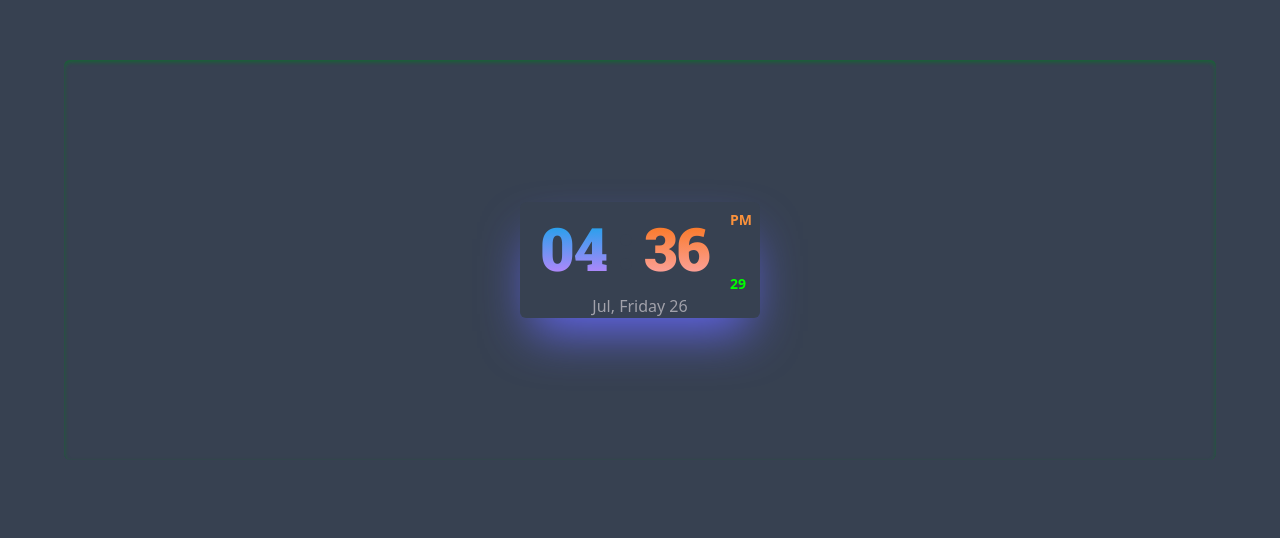
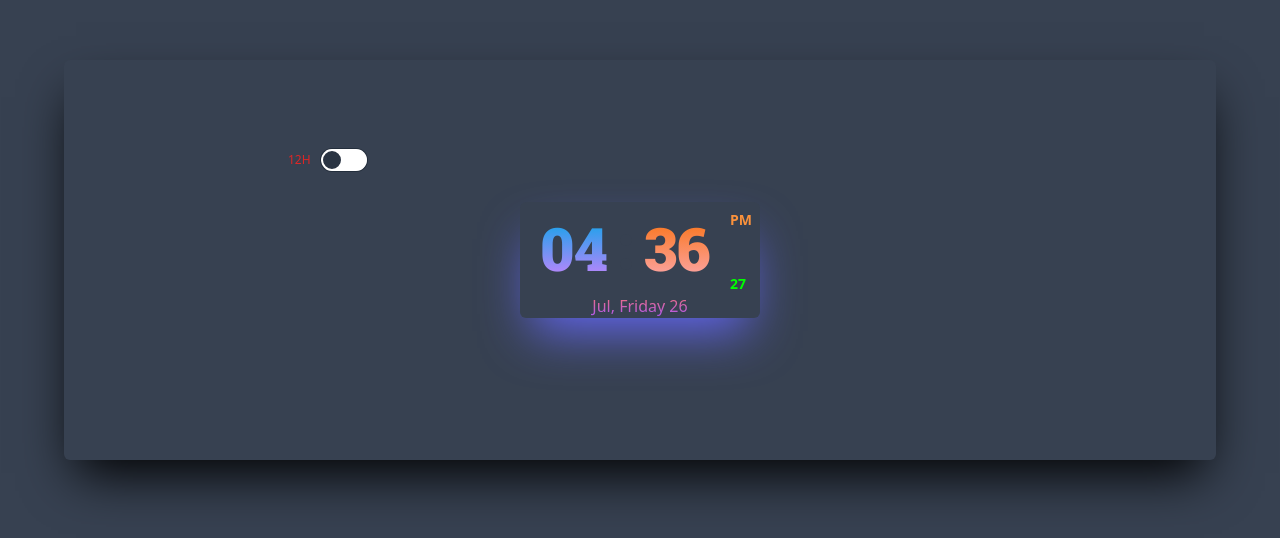
Before and after one commit to Dhan9500/Digital-Clock, a React (Vite) app: page / in a window 1280 px wide. Shown: the part 140-678 px from the top of the page. Built offline with nearby package versions, Linux system fonts and the light colour scheme; a web font is replaced by a local one.

Commit message:
completed

```diff
--- a/package.json
+++ b/package.json
@@ -18,6 +18,7 @@
     "@types/react-dom": "^18.3.0",
     "@vitejs/plugin-react": "^4.3.1",
     "autoprefixer": "^10.4.19",
+    "daisyui": "^4.12.10",
     "eslint": "^8.57.0",
     "eslint-plugin-react": "^7.34.3",
     "eslint-plugin-react-hooks": "^4.6.2",
--- a/src/components/Clock.jsx
+++ b/src/components/Clock.jsx
@@ -1,12 +1,31 @@
+import { UseContextData } from '../context/Context';
 import Day from './Day';
 import Time from './Time';
 const Clock = () => {
+	const { clickToggle, toggle, loading } = UseContextData();
 	return (
-		<div className='h-[50%] w-[90%] bg-gray-700 flex justify-center items-center rounded-md shadow-inner shadow-green-800'>
+		<div className='h-[50%] w-[90%] bg-gray-700 flex relative justify-center items-center rounded-md shadow-2xl shadow-black'>
 			<div className='shadow-2xl shadow-indigo-500 rounded-md'>
-				<Time />
-				<Day />
+				{loading ? (
+					<span className='loading loading-spinner text-secondary' />
+				) : (
+					<>
+						<Time />
+						<Day />
+					</>
+				)}
 			</div>
+			<span className={`label-text text-xs absolute left-56 bottom-72 mb-1 text-red-600`}>
+				{toggle ? '24H' : '12H'}
+			</span>
+			<input
+				onChange={() => {
+					clickToggle();
+				}}
+				type='checkbox'
+				className='toggle toggle-primary absolute left-64 bottom-72'
+				checked={toggle}
+			/>
 		</div>
 	);
 };
--- a/src/components/Day.jsx
+++ b/src/components/Day.jsx
@@ -2,7 +2,11 @@
 
 const Day = () => {
 	const { date, day, month } = UseContextData();
-	return <div className='flex justify-evenly text-zinc-400'>{month + ', ' + day + 'day ' + date}</div>;
+	return (
+		<div className='flex justify-evenly bg-gradient-to-t from-purple-500 to-red-400 text-transparent bg-clip-text'>
+			{month + day + ' ' + date}
+		</div>
+	);
 };
 
 export default Day;
--- a/src/components/Time.jsx
+++ b/src/components/Time.jsx
@@ -1,12 +1,12 @@
 import { UseContextData } from '../context/Context';
 import '../App.css';
 const Time = () => {
-	const { hrs, min, sec, amPm, blink } = UseContextData();
+	const { hrs, min, sec, amPm, blink, toggle } = UseContextData();
 	return (
 		<div className='flex items-center gap-5'>
 			<div className='roboto-slab-time text-6xl text-white gap-3 font- flex'>
 				<span className=' text-transparent bg-clip-text bg-gradient-to-t from-purple-400 to-sky-500 pl-5'>
-					{hrs}
+					{toggle && amPm==='PM' ? parseInt(hrs) + 12 : hrs}
 				</span>
 				<div className='container mx-auto  flex items-center justify-center'>
 					<div className='flex flex-col gap-3 mt-2'>
--- a/src/context/Context.jsx
+++ b/src/context/Context.jsx
@@ -8,52 +8,54 @@
 };
 
 export const ContextProvider = (props) => {
-	const [date, setDate] = useState();
-	const [hrs, setHrs] = useState();
-	const [min, setMin] = useState();
-	const [sec, setSec] = useState();
-	const [day, setDay] = useState();
-	const [amPm, setAmPm] = useState();
-	const [month, setMonth] = useState();
+	const [date, setDate] = useState('');
+	const [hrs, setHrs] = useState('');
+	const [min, setMin] = useState('');
+	const [sec, setSec] = useState('');
+	const [day, setDay] = useState('');
+	const [amPm, setAmPm] = useState('');
+	const [month, setMonth] = useState('');
 	const [blink, setBlink] = useState(false);
+	const [toggle, setToggle] = useState(false);
+	const [loading, setLoading] = useState(true);
 	const dayConvert = (numDay) => {
 		switch (numDay) {
 			case 1:
-				setDay('Mon');
+				setDay('Monday');
 				break;
 			case 2:
-				setDay('Tue');
+				setDay('Tueday');
 				break;
 			case 3:
-				setDay('Wed');
+				setDay('Wedday');
 				break;
 			case 4:
-				setDay('Thu');
+				setDay('Thuday');
 				break;
 			case 5:
-				setDay('Fri');
+				setDay('Friday');
 				break;
 			case 6:
-				setDay('Sat');
+				setDay('Satday');
 				break;
 			default:
-				setDay('Sun');
+				setDay('Sunday');
 				break;
 		}
 	};
 	const monthConvert = {
-		0: 'Jan',
-		1: 'Feb',
-		2: 'Mar',
-		3: 'Apr',
-		4: 'May',
-		5: 'Jun',
-		6: 'Jul',
-		7: 'Aug',
-		8: 'Sep',
-		9: 'Oct',
-		10: 'Nov',
-		11: 'Dec',
+		0: 'Jan, ',
+		1: 'Feb, ',
+		2: 'Mar, ',
+		3: 'Apr, ',
+		4: 'May, ',
+		5: 'Jun, ',
+		6: 'Jul, ',
+		7: 'Aug, ',
+		8: 'Sep, ',
+		9: 'Oct, ',
+		10: 'Nov, ',
+		11: 'Dec, ',
 	};
 	const checkHrs = (hrsParam) => {
 		if (hrsParam > 12) {
@@ -95,6 +97,12 @@
 		dayConvert(date.getDay());
 		setMonth(monthConvert[date.getMonth()]);
 	};
+	const clickToggle = () => {
+		setToggle((prev) => !prev);
+	};
+	setTimeout(() => {
+		setLoading(false);
+	}, 1000);
 	setInterval(() => {
 		time();
 	}, 1000);
@@ -102,6 +110,8 @@
 		setBlink((prev) => !prev);
 	}, [sec]);
 	return (
-		<Context.Provider value={{ date, hrs, min, sec, amPm, day, month, blink }}>{props.children}</Context.Provider>
+		<Context.Provider value={{ date, hrs, min, sec, amPm, day, month, blink, clickToggle, toggle, loading }}>
+			{props.children}
+		</Context.Provider>
 	);
 };
--- a/tailwind.config.js
+++ b/tailwind.config.js
@@ -4,5 +4,6 @@
 	theme: {
 		extend: {},
 	},
-	plugins: [],
+	// eslint-disable-next-line no-undef
+	plugins: [require('daisyui')],
 };
```
Also changed, not shown: 2 other files (tests, documents, lock files or other folders).
